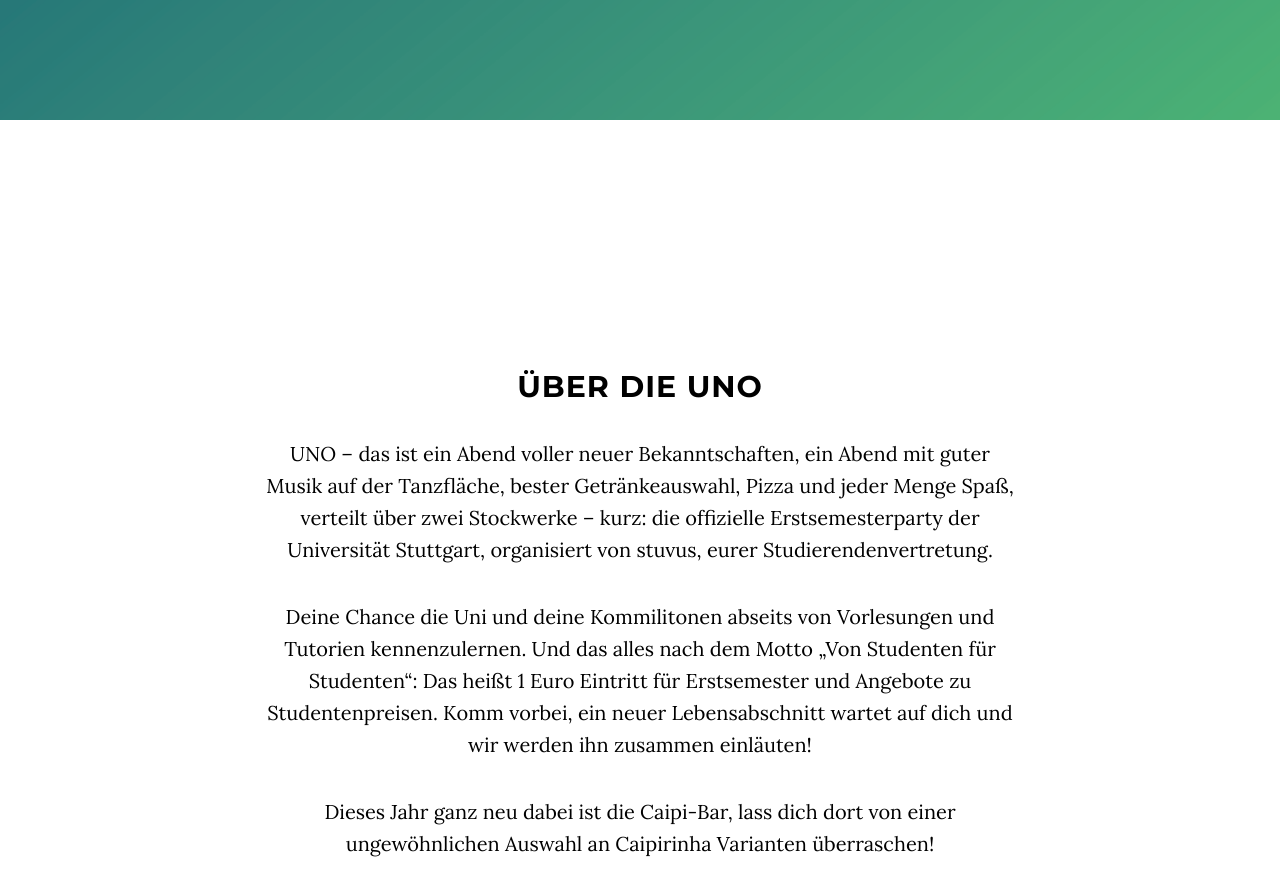
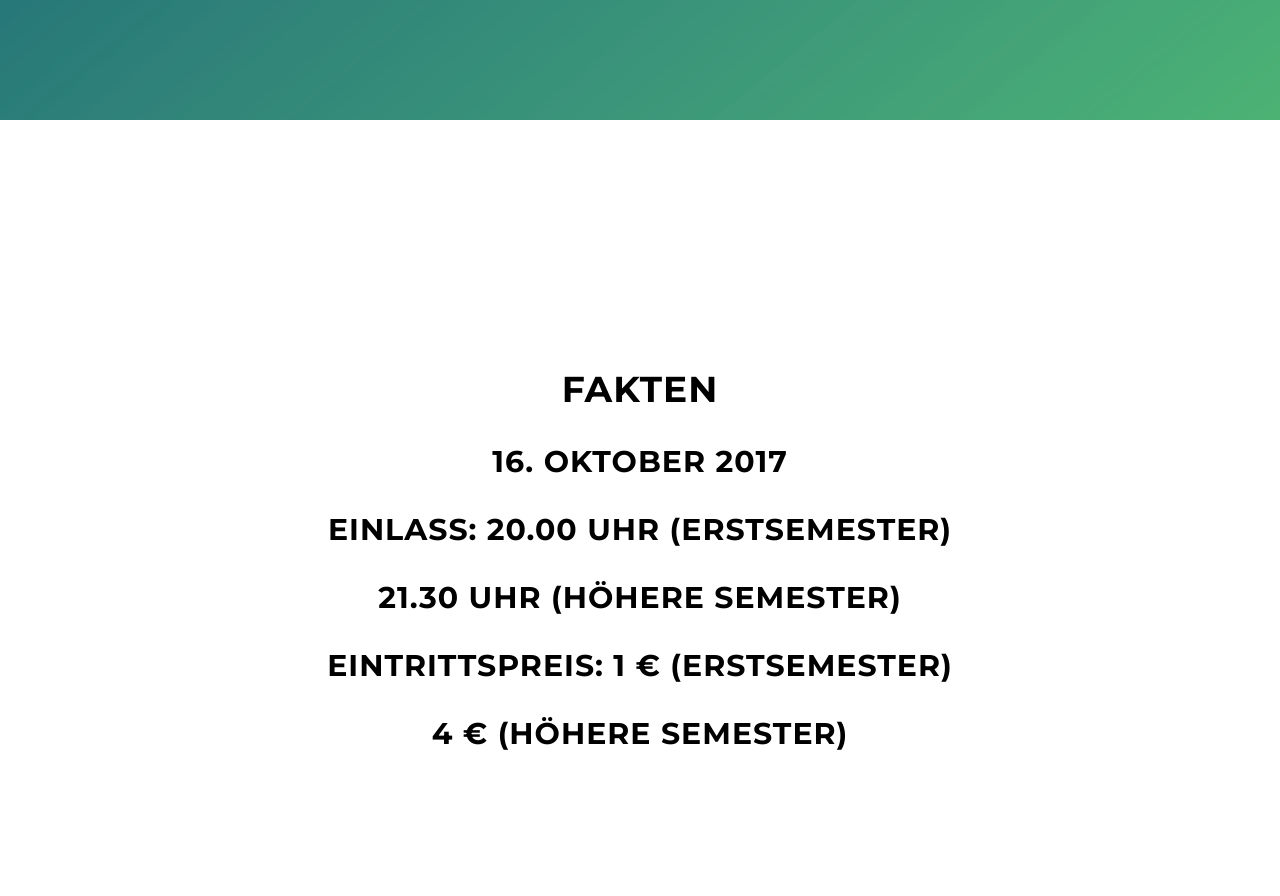
Before and after one commit to stuvusIT/uno-website, a website: page index.html in a window 1280 px wide. Shown: the part 680-1576 px from the top of the page. Drawn offline with nearby package versions, Linux system fonts and the light colour scheme.

Commit message:
Added Facts to Website fixes #15

```diff
--- a/index.html
+++ b/index.html
@@ -72,15 +72,24 @@
     <header class="intro">
         <div class="intro-body">
             <div class="container">
-                <div class="row">
-                    <div class="col-md-8 col-md-offset-2">
+                <div class="row" >
 
-
-                    </div>
                 </div>
             </div>
         </div>
     </header>
+    <section class="container content-section text-center">
+        <div class="row">
+            <div class="col-lg-8 col-lg-offset-2">
+                <h1>Fakten</h1>
+                <h2>16. Oktober 2017</h2>
+                <h2>Einlass: 20.00 Uhr (Erstsemester)</h2>
+                <h2>21.30 Uhr (höhere Semester)</h2>
+                <h2>Eintrittspreis: 1 € (Erstsemester)</h2>
+                <h2>4 € (höhere Semester)</h2>
+            </div>
+        </div>
+    </section>
 
     <!-- About Section -->
     <section id="about" class="container content-section text-center">
```
